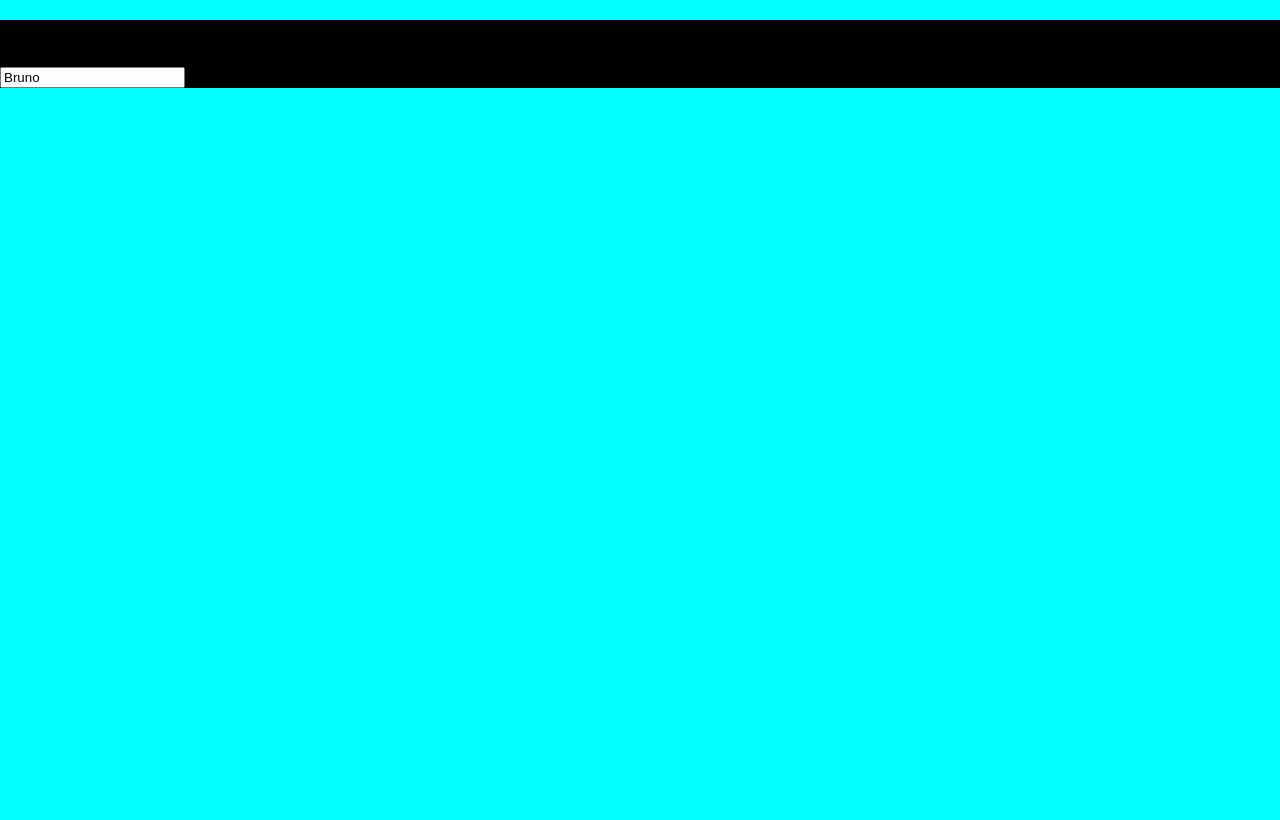
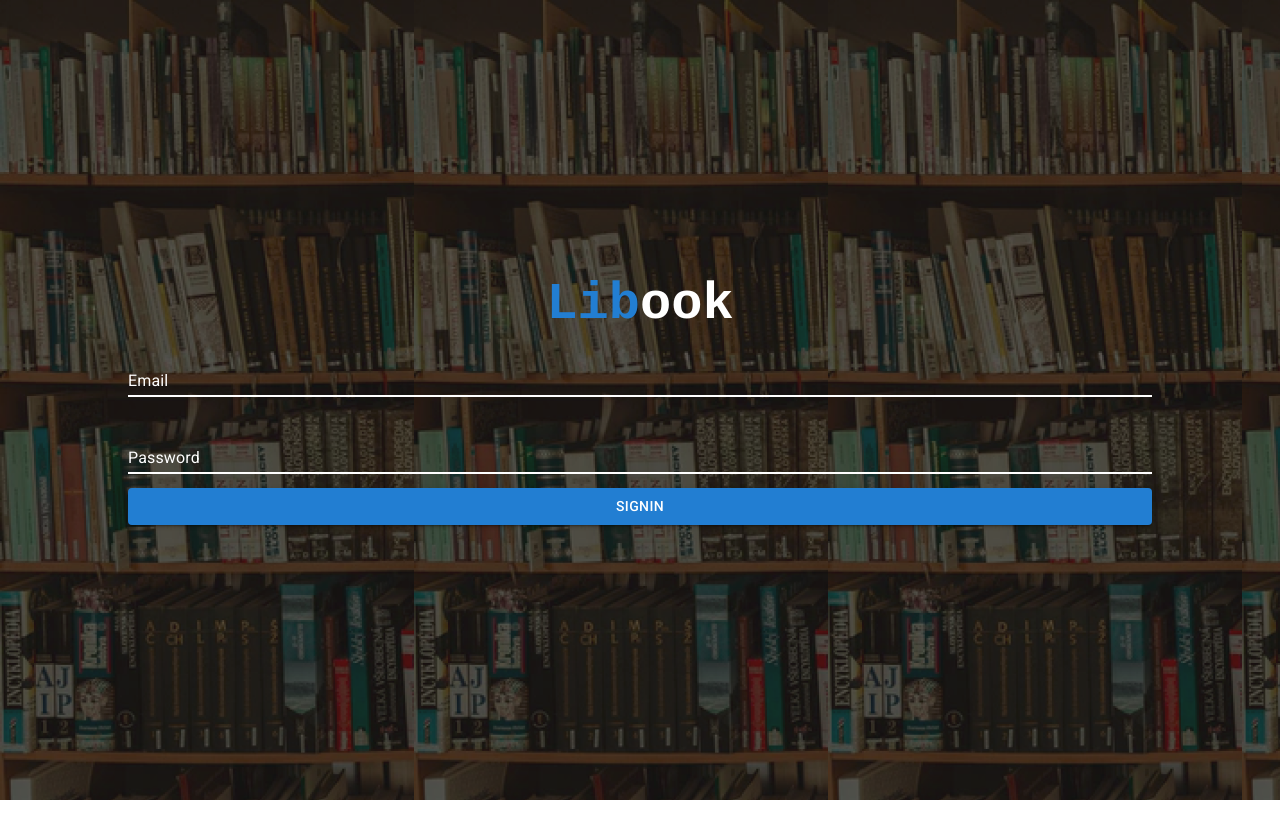
Before and after one commit to leydev/libook, a React (Create React App) app: page / in a window 1280 px wide. Built offline with nearby package versions, Linux system fonts and the light colour scheme.

Commit message:
layout login

```diff
--- a/package.json
+++ b/package.json
@@ -13,6 +13,7 @@
     "@types/react": "^17.0.15",
     "@types/react-dom": "^17.0.9",
     "axios": "^0.21.1",
+    "node-sass": "^6.0.1",
     "prop-types": "^15.7.2",
     "react": "^17.0.2",
     "react-dom": "^17.0.2",
--- a/src/App.tsx
+++ b/src/App.tsx
@@ -5,9 +5,7 @@ import Login from './pages/Login';
 function App() {
   return (
     <Provider store={store}>
-      <div className="App">
-        <Login />
-      </div>
+      <Login />
     </Provider>
   );
 }
--- /dev/null
+++ b/src/components/Logo.tsx
@@ -0,0 +1,17 @@
+function Logo() {
+  return (
+    <span style={{
+      color: '#fff',
+      fontSize: '4em',
+      fontFamily: 'monospace',
+      fontWeight: 'bold',
+      textAlign: 'center',
+    }}
+    >
+      <span style={{ color: '#227ED2' }}>Lib</span>
+      ook
+    </span>
+  );
+}
+
+export default Logo;
--- /dev/null
+++ b/src/index.scss
@@ -0,0 +1,15 @@
+$full-size: 100%;
+
+html {
+  width: $full-size;
+  height: $full-size;
+  body {
+    width: $full-size;
+    height: $full-size;
+    margin: 0;
+    #root {
+      width: $full-size;
+      height: $full-size;
+    }
+  }
+}
--- a/src/index.tsx
+++ b/src/index.tsx
@@ -1,6 +1,8 @@
 import React from 'react';
 import ReactDOM from 'react-dom';
 import App from './App';
+
+import './index.scss';
 
 ReactDOM.render(
   <React.StrictMode>
--- /dev/null
+++ b/src/pages/Login.scss
@@ -0,0 +1,22 @@
+.login-textfield {
+  margin: .9em 0 !important;
+}
+.login-textfield > label,
+.login-textfield > div {
+  color: #fff;
+}
+
+.login-textfield > label.Mui-focused,
+.login-textfield > div.Mui-focused {
+  color: #fff;
+}
+
+.login-textfield > .MuiInput-underline:after,
+.login-textfield > .MuiInput-underline:before {
+  border-bottom: 2px solid #fff;
+}
+
+.login-button {
+  color: #fff !important;
+  background-color: #227ED2 !important;
+}
--- a/src/pages/Login.tsx
+++ b/src/pages/Login.tsx
@@ -1,21 +1,29 @@
-import { ConnectedProps } from 'react-redux';
-import connector from '../store/user/connector';
-import Input from '../components/Input';
+/* import { ConnectedProps } from 'react-redux';
+import connector from '../store/user/connector'; */
+import { TextField, Button, Box } from '@material-ui/core';
 import Theme from '../utils/Theme';
+import Logo from '../components/Logo';
 
-interface Props extends ConnectedProps<typeof connector> {}
+import './Login.scss';
+/* interface Props extends ConnectedProps<typeof connector> {} */
 
-function Login(props: Props) {
-  const { token } = props;
+function Login(/* props: Props */) {
+  /* const { token } = props; */
 
   return (
-    <Theme>
-      <form>
-        <h2>{ token }</h2>
-        <Input />
-      </form>
+    <Theme name="Login">
+      <Box width="100%" height="100%" display="flex" justifyContent="center" alignItems="center">
+        <Box width="80%" display="flex" flexDirection="column">
+          <Logo />
+          <TextField type="email" label="Email" className="login-textfield" />
+          <TextField type="password" label="Password" className="login-textfield" />
+          <Button variant="contained" className="login-button">
+            Signin
+          </Button>
+        </Box>
+      </Box>
     </Theme>
   );
 }
 
-export default connector(Login);
+export default /* connector( */Login/* ) */;
--- a/src/themes/Login.css
+++ /dev/null
@@ -1,11 +0,0 @@
-html {
-  width: 100%;
-  height: 100%;
-}
-
-body {
-  width: 100%;
-  height: 100%;
-  margin: 0;
-  background-color: aqua;
-}
--- /dev/null
+++ b/src/themes/Login.scss
@@ -0,0 +1,7 @@
+$full-size: 100%;
+
+.theme-login {
+  width: $full-size;
+  height: $full-size;
+  background-image: url('../assets/background-mobile.png');
+}
--- a/src/themes/Login.tsx
+++ b/src/themes/Login.tsx
@@ -1,4 +1,4 @@
-import './Login.css';
+import './Login.scss';
 
 interface Props {
   children: JSX.Element
@@ -8,9 +8,9 @@ export function Login(props: Props) {
   const { children } = props;
 
   return (
-    <>
+    <div className="theme-login">
       {children}
-    </>
+    </div>
   );
 }
 
```
Also changed, not shown: src/assets/background-mobile.png (added), 1 other file (tests, documents, lock files or other folders).
